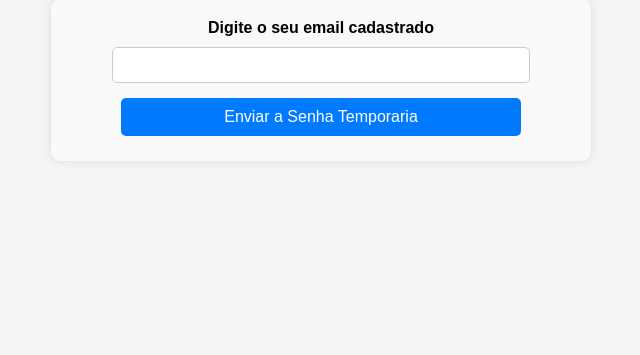
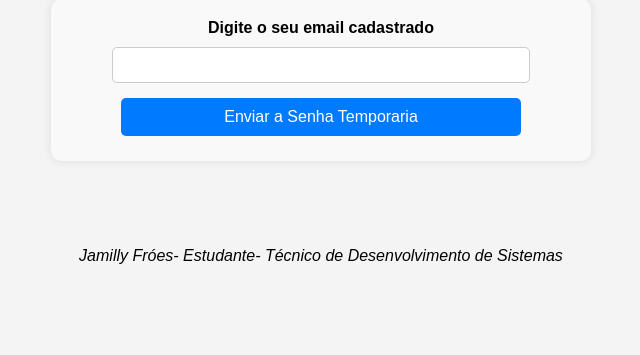
Before and after one commit to jamillyfroes/jamillyfroes_prova, a PHP site: page /recuperar_senha.php in a window 1280 px wide. Shown: the part 99-454 px from the top of the page, without its empty margins (319-959 px from the left). Run offline with PHP 8.4, Linux system fonts and the light colour scheme.

Commit message:
Ajuste
Adiocionando meu nome na página

```diff
--- a/recuperar_senha.php
+++ b/recuperar_senha.php
@@ -49,5 +49,9 @@ if($_SERVER["REQUEST_METHOD"]== "POST"){
 
         <button type="submit">Enviar a Senha Temporaria</button>
     </form>
+    <br><br>
+    <address>
+        <center>Jamilly Fróes- Estudante- Técnico de Desenvolvimento de Sistemas</center>
+    </address>
 </body>
 </html>
```
